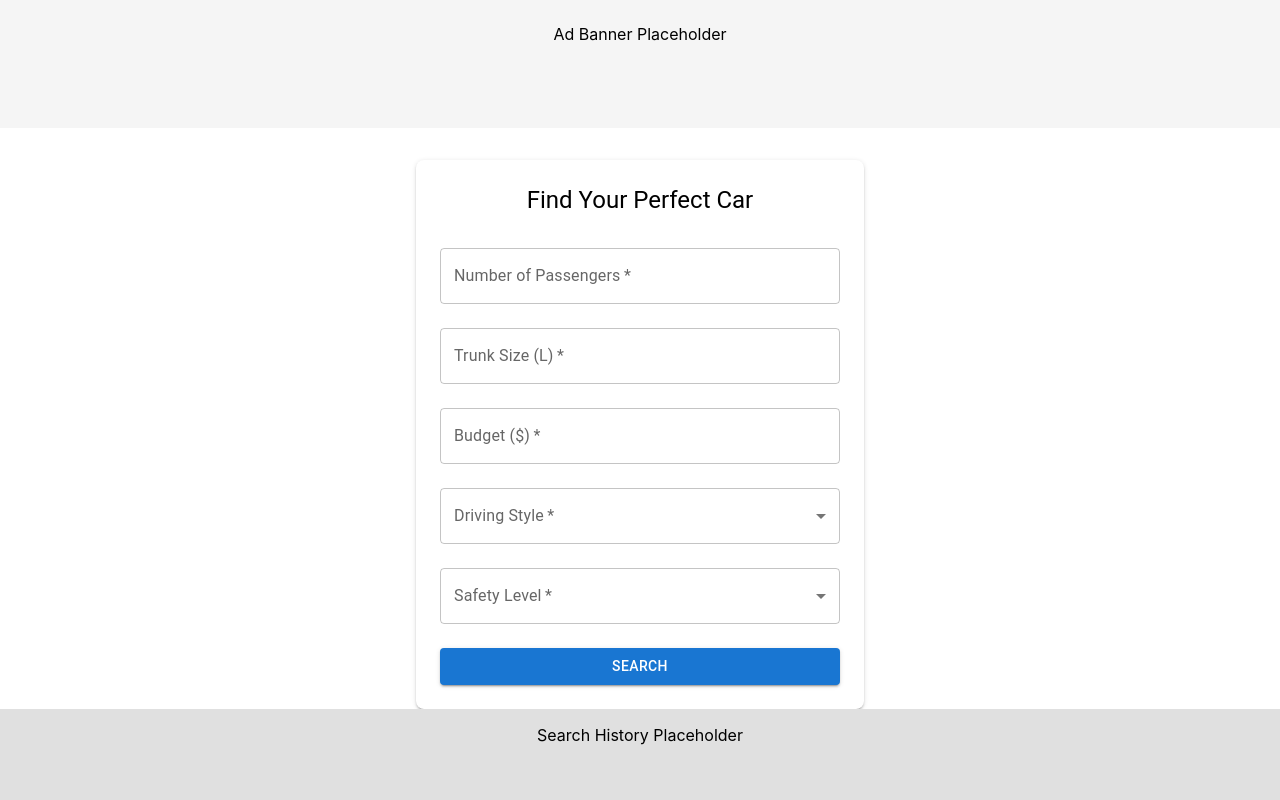
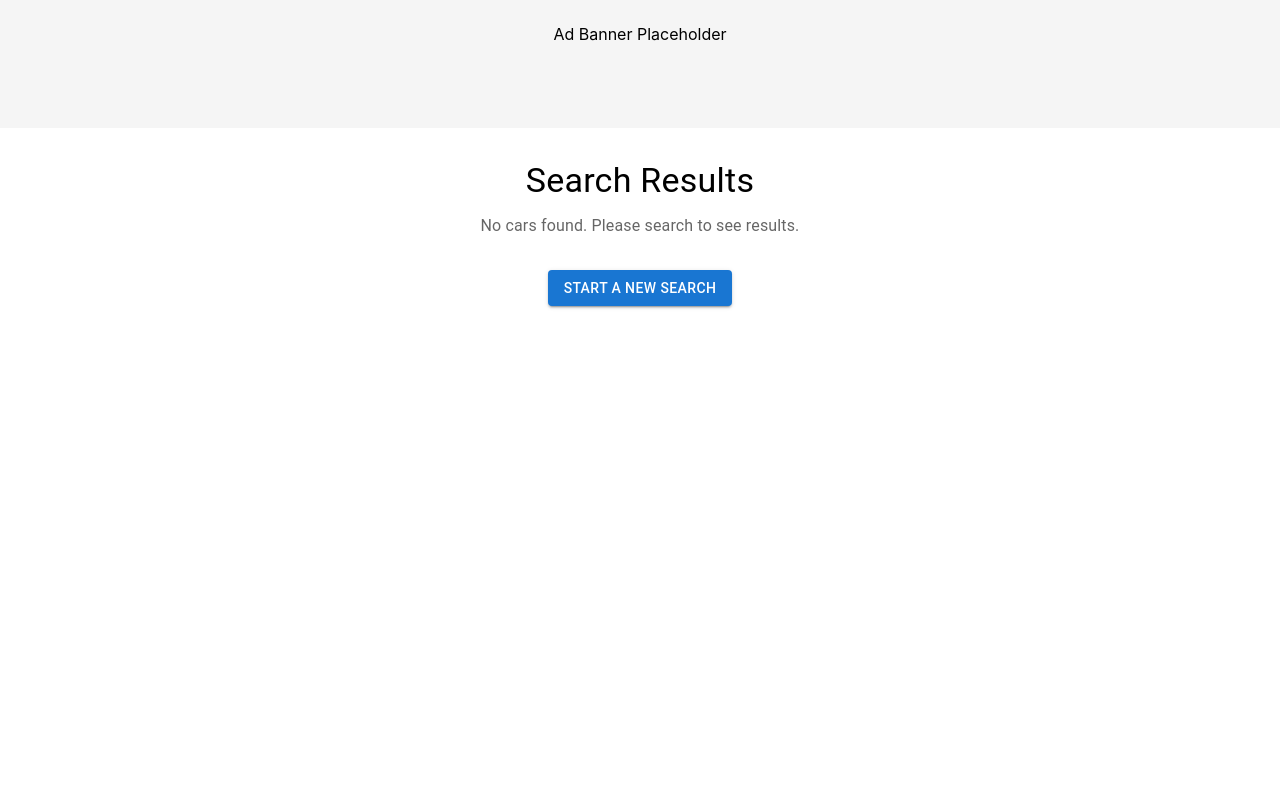
Before and after one commit to Hila1/car-match-front, a React (Create React App) app: page /results in a window 1280 px wide. Shown: the top 800 px of the page. Built offline with nearby package versions, Linux system fonts and the light colour scheme.

Commit message:
Implement advanced filtering for car search (seats, trunk, budget) and update Car interface

```diff
--- a/src/App.tsx
+++ b/src/App.tsx
@@ -5,6 +5,8 @@ import SearchForm from './components/SearchForm/SearchForm';
 import SearchHistory from './components/SearchHistory/SearchHistory';
 import CarList from './components/CarList/CarList';
 import { Car } from './components/CarCard/CarCard';
+import Results from './pages/Results';
+import { Routes, Route } from 'react-router-dom';
 
 const mockCars: Car[] = [
   {
@@ -25,9 +27,16 @@ function App() {
   return (
     <div className="App">
       <AdBanner />
-      <SearchForm />
-      <SearchHistory />
-      <CarList cars={mockCars} />
+      <Routes>
+        <Route path="/" element={
+          <>
+            <SearchForm />
+            <SearchHistory />
+            <CarList cars={mockCars} />
+          </>
+        } />
+        <Route path="/results" element={<Results />} />
+      </Routes>
     </div>
   );
 }
--- a/src/components/SearchForm/SearchForm.tsx
+++ b/src/components/SearchForm/SearchForm.tsx
@@ -2,10 +2,28 @@ import React, { useState } from 'react';
 import { useDispatch } from 'react-redux';
 import { useNavigate } from 'react-router-dom';
 import { Box, Button, MenuItem, TextField, Typography } from '@mui/material';
-import { setUserInput } from '../../store/carSlice';
+import { setUserInput, setCarMatches, Car } from '../../store/carSlice';
 
 const drivingStyles: string[] = ['Calm', 'Sporty', 'Eco', 'Mixed'];
 const safetyLevels: string[] = ['Standard', 'High', 'Maximum'];
+
+// Use the same mock cars as in App.tsx, but add a price property for budget filtering
+const mockCars: Car[] = [
+  {
+    model: 'Toyota Corolla',
+    image: 'https://cdn.pixabay.com/photo/2012/05/29/00/43/car-49278_1280.jpg',
+    specs: '1.8L, Automatic, 5 seats, 470 trunk',
+    manufacturerUrl: 'https://www.toyota.com/corolla/',
+    price: 25000,
+  },
+  {
+    model: 'Honda Civic',
+    image: 'https://cdn.pixabay.com/photo/2016/11/29/09/32/auto-1868726_1280.jpg',
+    specs: '2.0L, Manual, 5 seats, 430 trunk',
+    manufacturerUrl: 'https://automobiles.honda.com/civic-sedan',
+    price: 23000,
+  },
+];
 
 const SearchForm: React.FC = () => {
   const dispatch = useDispatch();
@@ -25,6 +43,26 @@ const SearchForm: React.FC = () => {
   const handleSubmit = (e: React.FormEvent) => {
     e.preventDefault();
     dispatch(setUserInput(form));
+    const filteredCars = mockCars.filter(car => {
+      // Seats filtering: car seats >= selected passengers
+      const seatsMatch = car.specs.match(/(\d+)\s*seats?/i);
+      const carSeats = seatsMatch ? parseInt(seatsMatch[1], 10) : undefined;
+      const formPassengers = form.passengers ? parseInt(form.passengers, 10) : undefined;
+      const matchesPassengers = !formPassengers || (carSeats !== undefined && carSeats >= formPassengers);
+      // Trunk size filtering: car trunk >= selected trunk size
+      const trunkMatch = car.specs.match(/(\d+)\s*trunk/i);
+      const carTrunk = trunkMatch ? parseInt(trunkMatch[1], 10) : undefined;
+      const formTrunk = form.trunkSize ? parseInt(form.trunkSize, 10) : undefined;
+      const matchesTrunk = !formTrunk || (carTrunk !== undefined && carTrunk >= formTrunk);
+      // Budget filtering: car price <= selected budget
+      const formBudget = form.budget ? parseInt(form.budget, 10) : undefined;
+      const matchesBudget = !formBudget || (car.price !== undefined && car.price <= formBudget);
+      // Other fields (not implemented in mock)
+      const matchesDriving = !form.drivingStyle || car.specs.toLowerCase().includes(form.drivingStyle.toLowerCase());
+      const matchesSafety = !form.safetyLevel || true;
+      return matchesPassengers && matchesTrunk && matchesBudget && matchesDriving && matchesSafety;
+    });
+    dispatch(setCarMatches(filteredCars));
     navigate('/results');
   };
 
@@ -39,7 +77,6 @@ const SearchForm: React.FC = () => {
         onChange={handleChange}
         fullWidth
         margin="normal"
-        required
       />
       <TextField
         label="Trunk Size (L)"
@@ -49,7 +86,6 @@ const SearchForm: React.FC = () => {
         onChange={handleChange}
         fullWidth
         margin="normal"
-        required
       />
       <TextField
         label="Budget ($)"
@@ -59,7 +95,6 @@ const SearchForm: React.FC = () => {
         onChange={handleChange}
         fullWidth
         margin="normal"
-        required
       />
       <TextField
         select
@@ -69,7 +104,6 @@ const SearchForm: React.FC = () => {
         onChange={handleChange}
         fullWidth
         margin="normal"
-        required
       >
         {drivingStyles.map(style => (
           <MenuItem key={style} value={style}>{style}</MenuItem>
@@ -83,7 +117,6 @@ const SearchForm: React.FC = () => {
         onChange={handleChange}
         fullWidth
         margin="normal"
-        required
       >
         {safetyLevels.map(level => (
           <MenuItem key={level} value={level}>{level}</MenuItem>
--- /dev/null
+++ b/src/pages/Results.tsx
@@ -0,0 +1,31 @@
+import React from 'react';
+import { useSelector } from 'react-redux';
+import CarList from '../components/CarList/CarList';
+import { RootState } from '../store/store';
+import { Typography, Box, Button } from '@mui/material';
+import { useNavigate } from 'react-router-dom';
+
+const Results: React.FC = () => {
+  const carMatches = useSelector((state: RootState) => state.car.carMatches);
+  const navigate = useNavigate();
+
+  return (
+    <Box sx={{ mt: 4 }}>
+      <Typography variant="h4" align="center" gutterBottom>
+        Search Results
+      </Typography>
+      {carMatches && carMatches.length > 0 ? (
+        <CarList cars={carMatches} />
+      ) : (
+        <Typography align="center" color="text.secondary">
+          No cars found. Please search to see results.
+        </Typography>
+      )}
+      <Box sx={{ display: 'flex', justifyContent: 'center', mt: 4 }}>
+        <Button variant="contained" color="primary" onClick={() => navigate('/')}>Start a New Search</Button>
+      </Box>
+    </Box>
+  );
+};
+
+export default Results;
--- a/src/store/carSlice.ts
+++ b/src/store/carSlice.ts
@@ -13,6 +13,7 @@ export interface Car {
   image: string;
   specs: string;
   manufacturerUrl: string;
+  price: number;
 }
 
 interface CarState {
```
